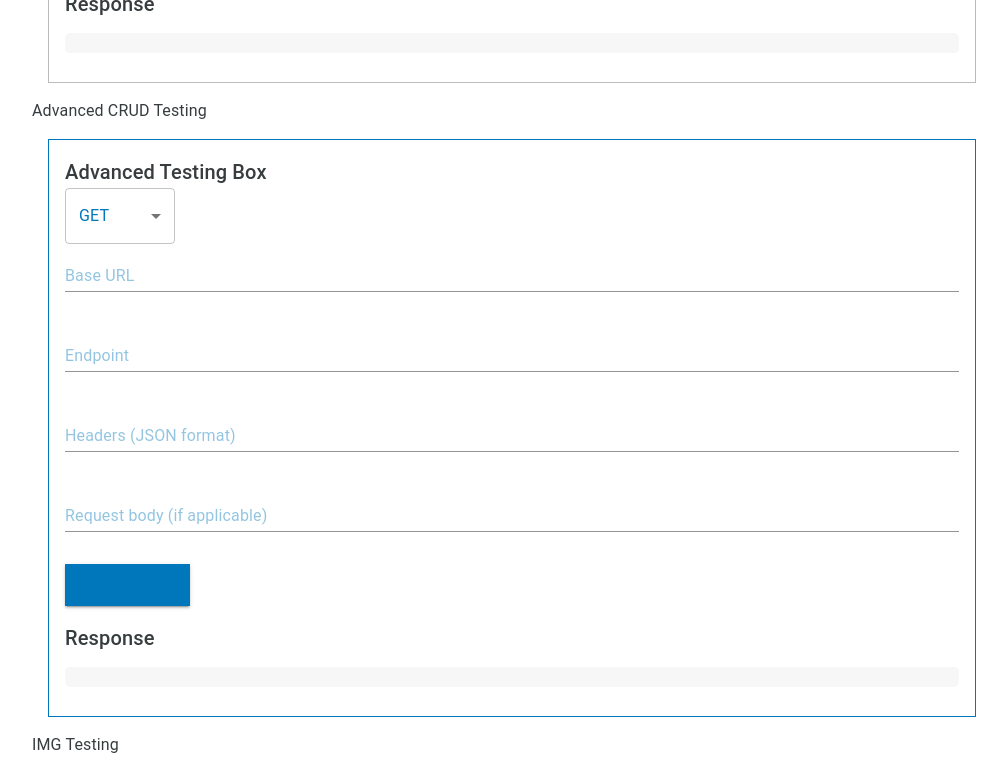
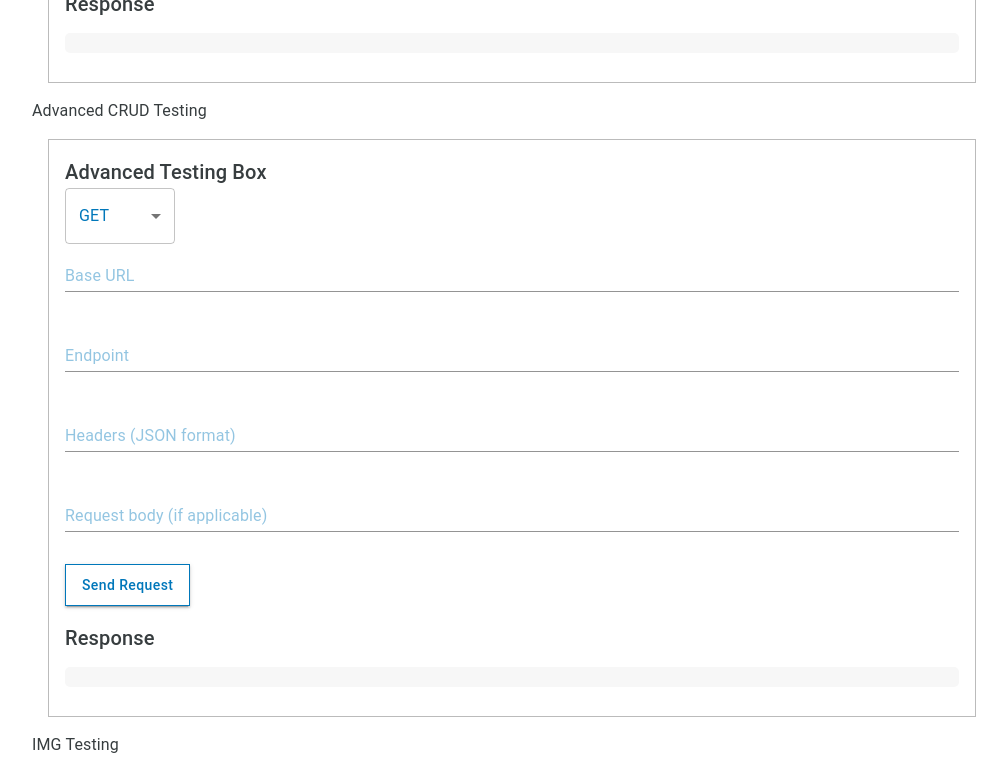
Before and after one commit to Curtis-Thomas/free-api-list-with-react, a React (Create React App) app: page /Tools in a window 1280 px wide. Shown: the part 540-1312 px from the top of the page, without its empty margins (128-1135 px from the left). Built offline with nearby package versions, Linux system fonts and the light colour scheme.

Commit message:
style: testing tools border color standardized

```diff
--- a/src/tools/AdvancedBoxTestCrud.js
+++ b/src/tools/AdvancedBoxTestCrud.js
@@ -1,5 +1,12 @@
 import React, { useState } from "react";
-import { Box, Typography, Button, Input, Select, MenuItem } from "@mui/material";
+import {
+  Box,
+  Typography,
+  Button,
+  Input,
+  Select,
+  MenuItem,
+} from "@mui/material";
 import axios from "axios";
 
 const AdvancedBoxTestCrud = ({ url }) => {
@@ -14,19 +21,22 @@ const AdvancedBoxTestCrud = ({ url }) => {
   // Function to fetch API data
   const fetchAPI = async () => {
     try {
-
-
       // Check if the selected CRUD option is valid
       if (crudOption) {
+        // Create an options object for the axios request
+        let options = { method: crudOption }; // HTTP method (get, post, put, delete)
 
-                // Create an options object for the axios request
-                let options = { method: crudOption } // HTTP method (get, post, put, delete)
+        if (urlValue) {
+          options["url"] = urlValue + endpointValue;
+        } // URL to send the request
 
-                if (urlValue) { options["url"] = urlValue + endpointValue } // URL to send the request
+        if (headers) {
+          options["headers"] = JSON.parse(headers);
+        } // Parsed headers in JSON format
 
-                if (headers) { options["headers"] = JSON.parse(headers) } // Parsed headers in JSON format
-
-                if (body) { options["data"] = body } // Request body (if applicable)
+        if (body) {
+          options["data"] = body;
+        } // Request body (if applicable)
 
         // Send the API request using axios
         const response = await axios(options);
@@ -54,7 +64,12 @@ const AdvancedBoxTestCrud = ({ url }) => {
 
   return (
     <Box
-            sx={{ border: "solid 1px #0077ba", padding: 2, margin: 2, minHeight: "20vh" }}
+      sx={{
+        border: "solid 1px #bbb",
+        padding: 2,
+        margin: 2,
+        minHeight: "20vh",
+      }}
     >
       <Box sx={{ marginBottom: 2 }}>
         <Typography variant="h6">Advanced Testing Box</Typography>
@@ -115,11 +130,7 @@ const AdvancedBoxTestCrud = ({ url }) => {
           />
         </Box>
         {/* Button to send the API request */}
-                <Button
-                    variant="contained"
-                    onClick={fetchAPI}
-                    style={{ backgroundColor: "#0077ba" }}
-                >
+        <Button variant="contained" onClick={fetchAPI}>
           Send Request
         </Button>
       </Box>
@@ -139,7 +150,9 @@ const AdvancedBoxTestCrud = ({ url }) => {
             border: "solid 1px ##0077ba",
           }}
         >
-                    {typeof response === "object" ? JSON.stringify(response, null, 2) : response}
+          {typeof response === "object"
+            ? JSON.stringify(response, null, 2)
+            : response}
         </pre>
       </Box>
     </Box>
--- a/src/tools/BoxTestImg.js
+++ b/src/tools/BoxTestImg.js
@@ -41,7 +41,7 @@ const BoxTestImg = ({ url }) => {
   return (
     <Box
       sx={{
-        border: "solid 1px purple",
+        border: "solid 1px #bbb",
         padding: 2,
         margin: 2,
         minHeight: "20vh",
```
Lines whose indentation alone changed are shown as unchanged.
